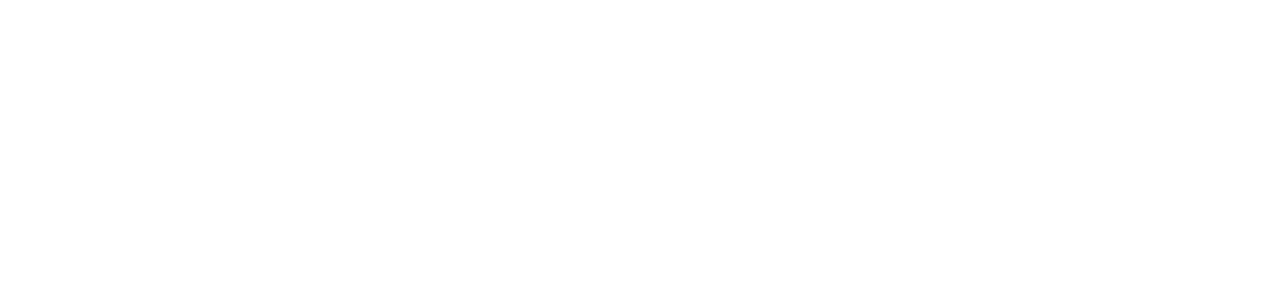
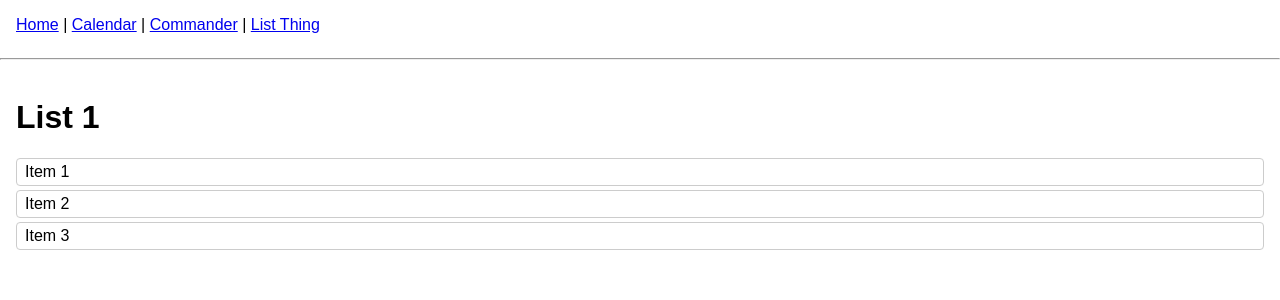
Before and after one commit to davedolben/dev-tools, a React app in the folder experimental/react-experiments/frontend/: page /list-thing in a window 1280 px wide. Before the commit this address had no page. Shown: the top 300 px of the page. Built offline with nearby package versions, Linux system fonts and the light colour scheme.

Commit message:
[List] init

```diff
--- a/experimental/react-experiments/frontend/src/index.tsx
+++ b/experimental/react-experiments/frontend/src/index.tsx
@@ -4,6 +4,7 @@
 import { BrowserRouter, Link, Outlet, Route, Routes } from "react-router-dom";
 import CalendarPage from "./calendar/index";
 import { CommanderPage } from "./commander/commander-page";
+import { ListThing } from "./list-thing";
 
 const Layout = () => {
   return (
@@ -15,6 +16,8 @@
           <Link to="/calendar">Calendar</Link>
           <span> | </span>
           <Link to="/commander">Commander</Link>
+          <span> | </span>
+          <Link to="/list-thing">List Thing</Link>
         </div>
         <hr />
         <Outlet />
@@ -40,6 +43,7 @@
             <Route index element={<Main />} />
             <Route path="/calendar" element={<CalendarPage />} />
             <Route path="/commander" element={<CommanderPage />} />
+            <Route path="/list-thing" element={<ListThing />} />
           </Route>
         </Routes>
       </BrowserRouter>
--- /dev/null
+++ b/experimental/react-experiments/frontend/src/list-thing/index.tsx
@@ -0,0 +1,16 @@
+import React from "react";
+import { List } from "./list";
+
+const items = [
+  { id: 1, name: "Item 1" },
+  { id: 2, name: "Item 2" },
+  { id: 3, name: "Item 3" },
+];
+
+export const ListThing = () => {
+  return (
+    <div style={{ padding: "10px 16px" }}>
+      <List name="List 1" items={items} />
+    </div>
+  );
+};
--- /dev/null
+++ b/experimental/react-experiments/frontend/src/list-thing/list.tsx
@@ -0,0 +1,48 @@
+import React from "react";
+
+export type ListItemData = {
+  id: number;
+  name: string;
+};
+
+export type ListProps = {
+  name: string;
+  items: ListItemData[];
+};
+
+export const List = ({ name, items }: ListProps) => {
+  return (
+    <div>
+      <h1>{name}</h1>
+      {items.map((item) => (
+        <ListItem data={item} />
+      ))}
+    </div>
+  );
+};
+
+type ListItemProps = {
+  data: ListItemData;
+};
+
+const ListItem = ({ data }: ListItemProps) => {
+  const handleDragStart = (e: React.DragEvent<HTMLDivElement>) => {
+    e.dataTransfer.setData("text/plain", data.id.toString());
+  };
+
+  return (
+    <div
+      style={{
+        cursor: "grab",
+        padding: "4px 8px",
+        border: "1px solid #ccc",
+        borderRadius: "4px",
+        marginBottom: "4px",
+      }}
+      draggable
+      onDragStart={handleDragStart}
+    >
+      {data.name}
+    </div>
+  );
+};
```
